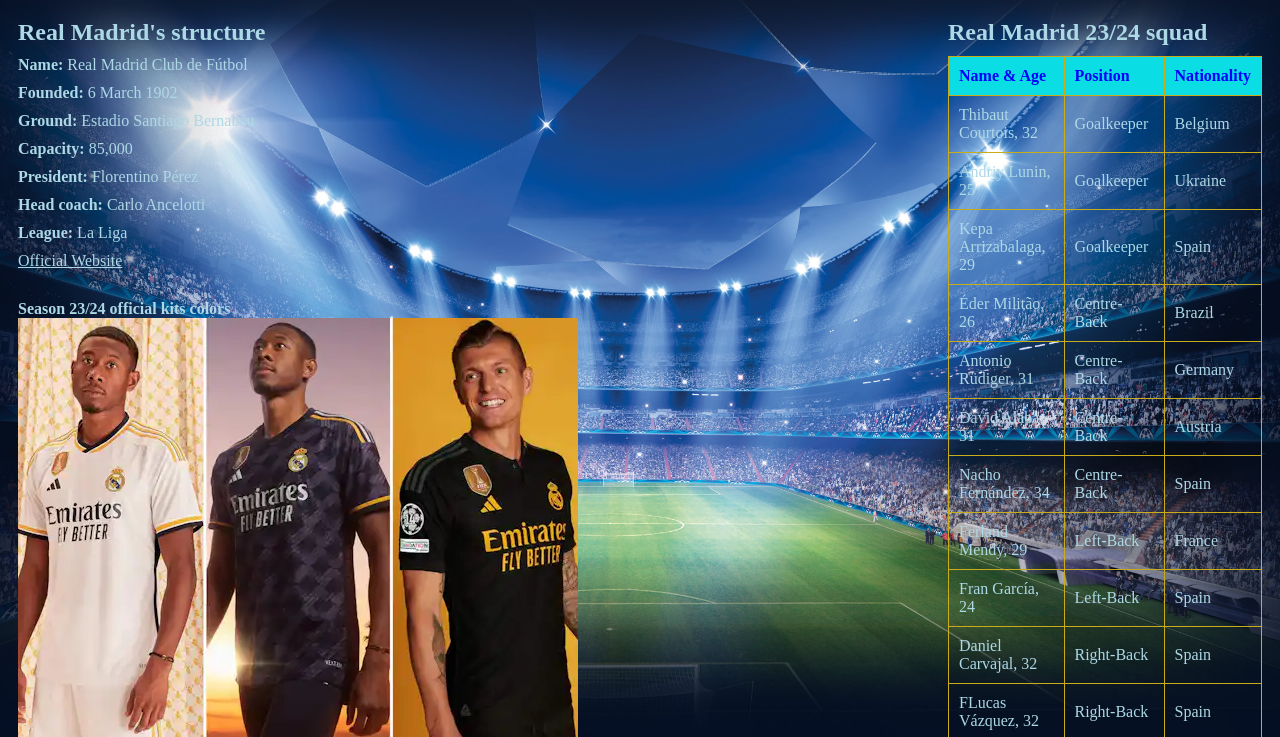
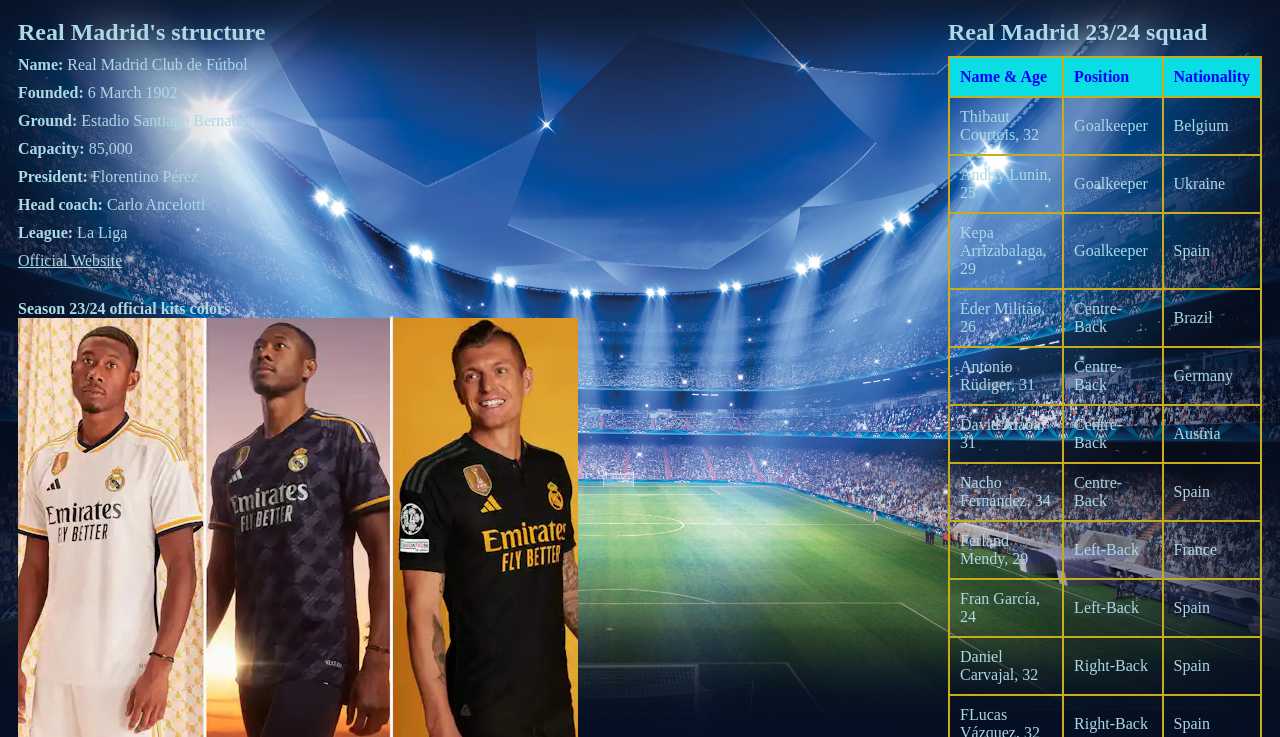
Before and after one commit to radoslavhristov18/Real_Madrid, a plain HTML site: page index.html in a window 1280 px wide. Shown: the part 61-798 px from the top of the page. Drawn offline with Linux system fonts and the light colour scheme.

Commit message:
light CSS change

```diff
--- a/style.css
+++ b/style.css
@@ -20,9 +20,8 @@ p {
     margin: 0 0 10px 0;
 }
 table, th, td {
-    border: 1px solid black;
+    border: 2px solid rgb(201, 172, 26);
     border-collapse: collapse;
-    border-color: rgb(201, 172, 26);
 }
 th, td {
     padding: 10px;
```
